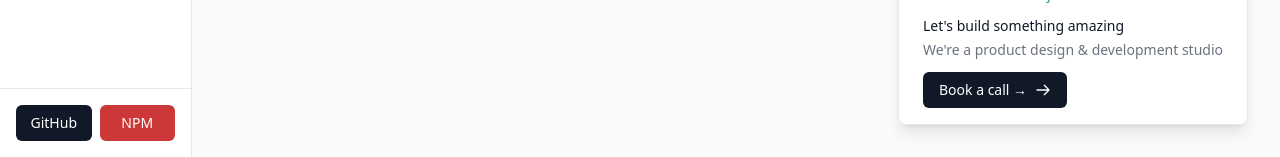
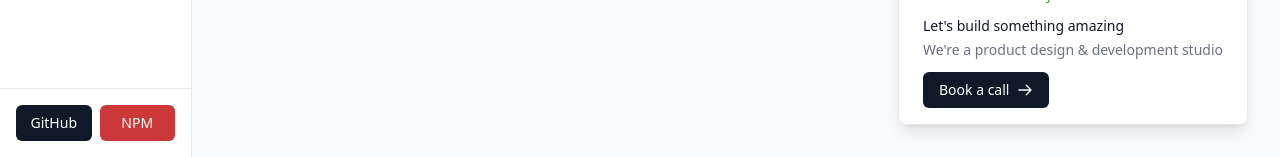
Before and after one commit to thisuxhq/sveltednd, a SvelteKit app: page / in a window 1280 px wide. Shown: the part 643-800 px from the top of the page. Built offline with nearby package versions, Linux system fonts and the light colour scheme.

Commit message:
fix: remove arrow from call booking link text

```diff
--- a/src/routes/+layout.svelte
+++ b/src/routes/+layout.svelte
@@ -118,7 +118,7 @@
 				target="_blank"
 				rel="noopener noreferrer"
 			>
-				Book a call →
+				Book a call
 				<svg
 					class="h-4 w-4 transition-transform group-hover:translate-x-1"
 					fill="none"
```
